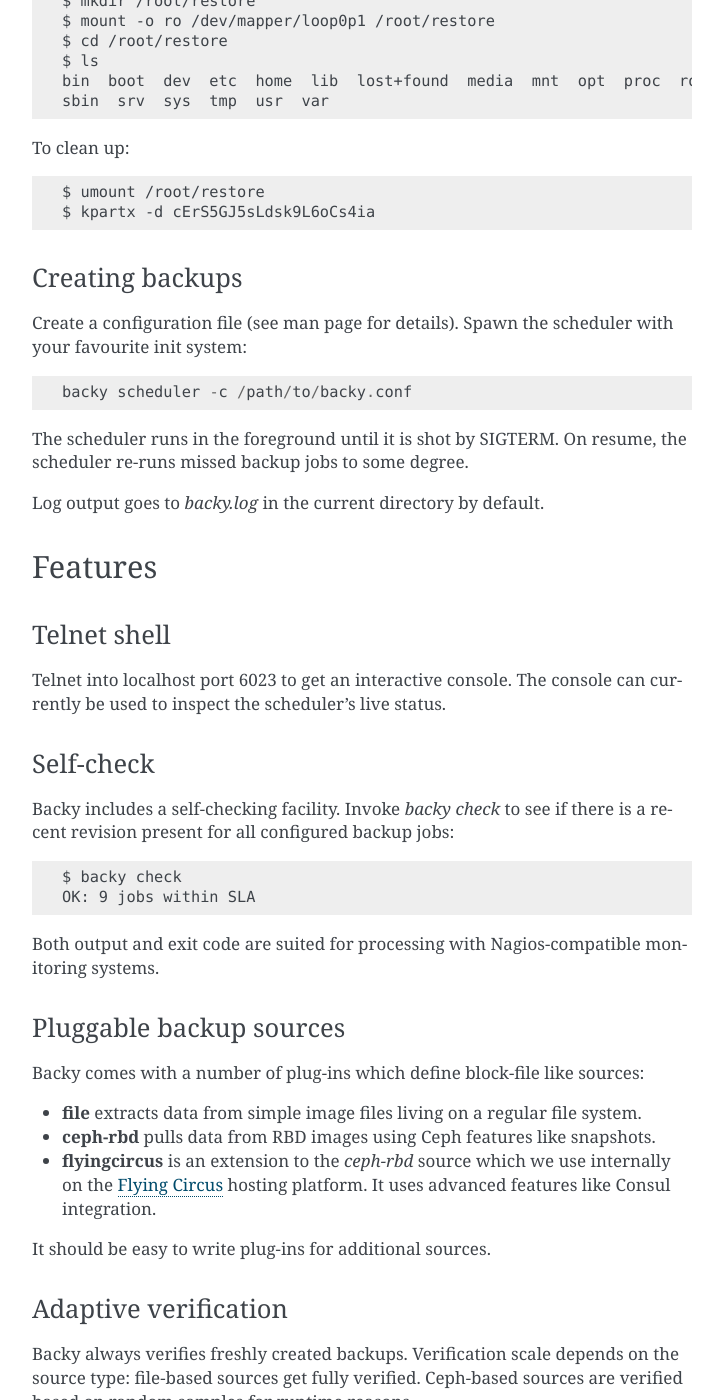
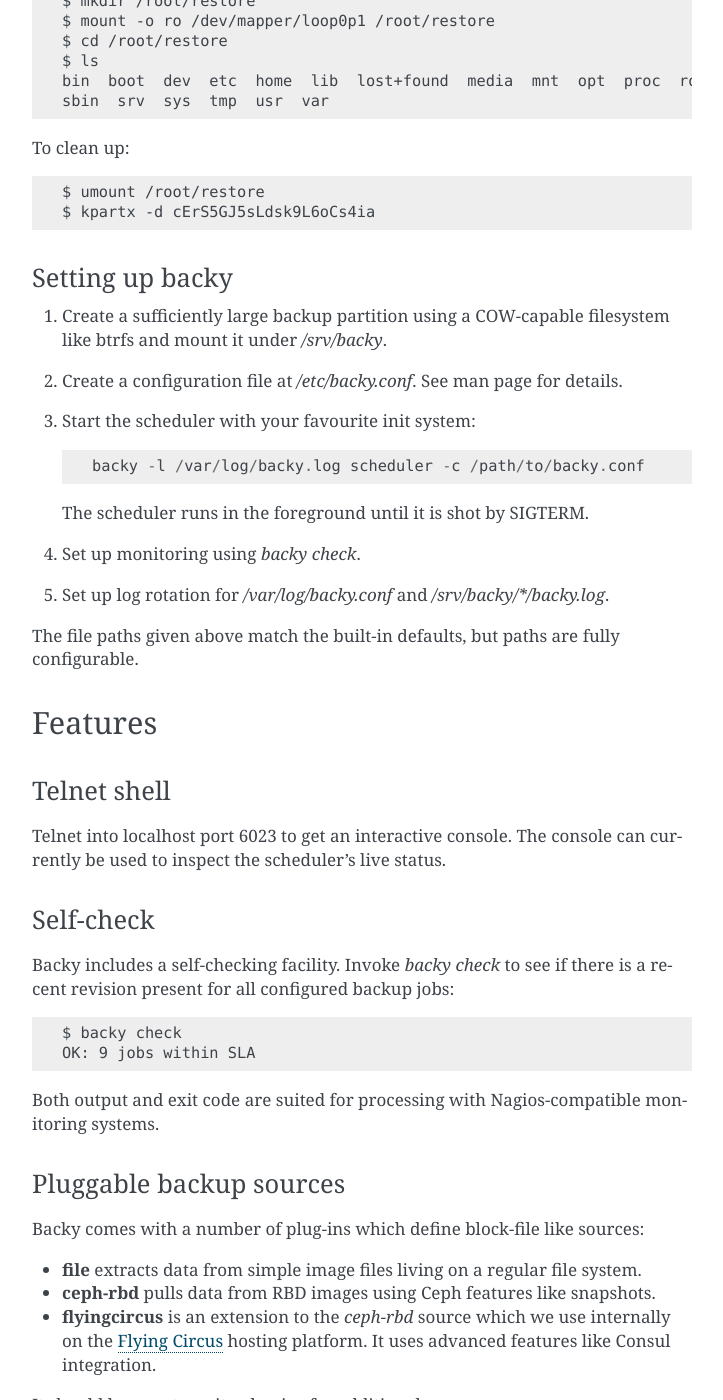
Before and after one commit to flyingcircusio/backy, a Sphinx documentation site: the page built from doc/index.rst, in a window 1280 px wide and 1400 px high, scrolled down 1449 px. Shown: the whole window, without its empty margins (388-1111 px from the left). Built offline with Sphinx 7.4.7, drawn with Linux system fonts in a browser that asks for light colours; some of the changed text lies outside the part shown.

Commit message:
Docs: improve setup instructions, align author and copyright information

```diff
--- a/README.txt
+++ b/README.txt
@@ -74,18 +74,26 @@
     $ kpartx -d cErS5GJ5sLdsk9L6oCs4ia
 
 
-Creating backups
+Setting up backy
 ----------------
 
-Create a configuration file (see man page for details). Spawn the scheduler with
-your favourite init system::
+#. Create a sufficiently large backup partition using a COW-capable filesystem
+   like btrfs and mount it under `/srv/backy`.
 
-  backy scheduler -c /path/to/backy.conf
+#. Create a configuration file at `/etc/backy.conf`. See man page for details.
 
-The scheduler runs in the foreground until it is shot by SIGTERM. On resume, the
-scheduler re-runs missed backup jobs to some degree.
+#. Start the scheduler with your favourite init system::
 
-Log output goes to `backy.log` in the current directory by default.
+      backy -l /var/log/backy.log scheduler -c /path/to/backy.conf
+
+   The scheduler runs in the foreground until it is shot by SIGTERM.
+
+#. Set up monitoring using `backy check`.
+
+#. Set up log rotation for `/var/log/backy.conf` and `/srv/backy/*/backy.log`.
+
+The file paths given above match the built-in defaults, but paths are fully
+configurable.
 
 
 Features
@@ -135,13 +143,24 @@
 the source type: file-based sources get fully verified. Ceph-based sources are
 verified based on random samples for runtime reasons.
 
+Zero-configuration scheduling
+-----------------------------
+
+The backy scheduler is intended to run continuously. It will spread jobs
+according to the configured run intervals over the day. After resuming from an
+interruption, it will reschedule missed jobs so that SLAs are still kept if
+possible.
+
+Backup jobs can be triggered at specific times as well: just invoke `backy
+backup` manually.
+
 
 Authors
 =======
 
-* Daniel Kraft <daniel.kraft@d9t.de>
 * Christian Theune <ct@flyingcircus.io>
 * Christian Kauhaus <kc@flyingcircus.io>
+* Daniel Kraft <daniel.kraft@d9t.de>
 
 
 License
--- a/doc/conf.py
+++ b/doc/conf.py
@@ -43,7 +43,7 @@
 
 # General information about the project.
 project = u'Backy backup and restore utility'
-copyright = u'Christian Kauhaus, Christian Theune, Daniel Kraft'
+copyright = u'Flying Circus Internet Operations GmbH, D9T GmbH'
 
 # The version info for the project you're documenting, acts as replacement for
 # |version| and |release|, also used in various other places throughout the
@@ -236,8 +236,13 @@
 # One entry per manual page. List of tuples
 # (source start file, name, description, authors, manual section).
 man_pages = [
-    ('man-backy', 'backy', 'Backup and restore for block devices',
-     ['Flying Circus Internet Operations'], 1)
+    ('man-backy',
+     'backy',
+     'Image-based backup and restore for block devices',
+     ['Christian Theune <ct@flyingcircus.io>',
+      'Christian Kauhaus <kc@flyingcircus.io>',
+      'Daniel Kraft <daniel.kraft@d9t.de>'],
+     1)
 ]
 
 # If true, show URL addresses after external links.
--- a/doc/index.rst
+++ b/doc/index.rst
@@ -2,7 +2,7 @@
 Backy
 =====
 
-Backup and restore for block devices.
+Image-based backup and restore for block devices.
 
 .. include:: ../README.txt
 
--- a/setup.py
+++ b/setup.py
@@ -1,4 +1,4 @@
-"""Backup and restore for block devices."""
+"""Image-based backup and restore for block devices."""
 
 from setuptools import setup, find_packages, Command
 import codecs
```
Also changed, not shown: other parts of README.txt (+1 -1 lines).
